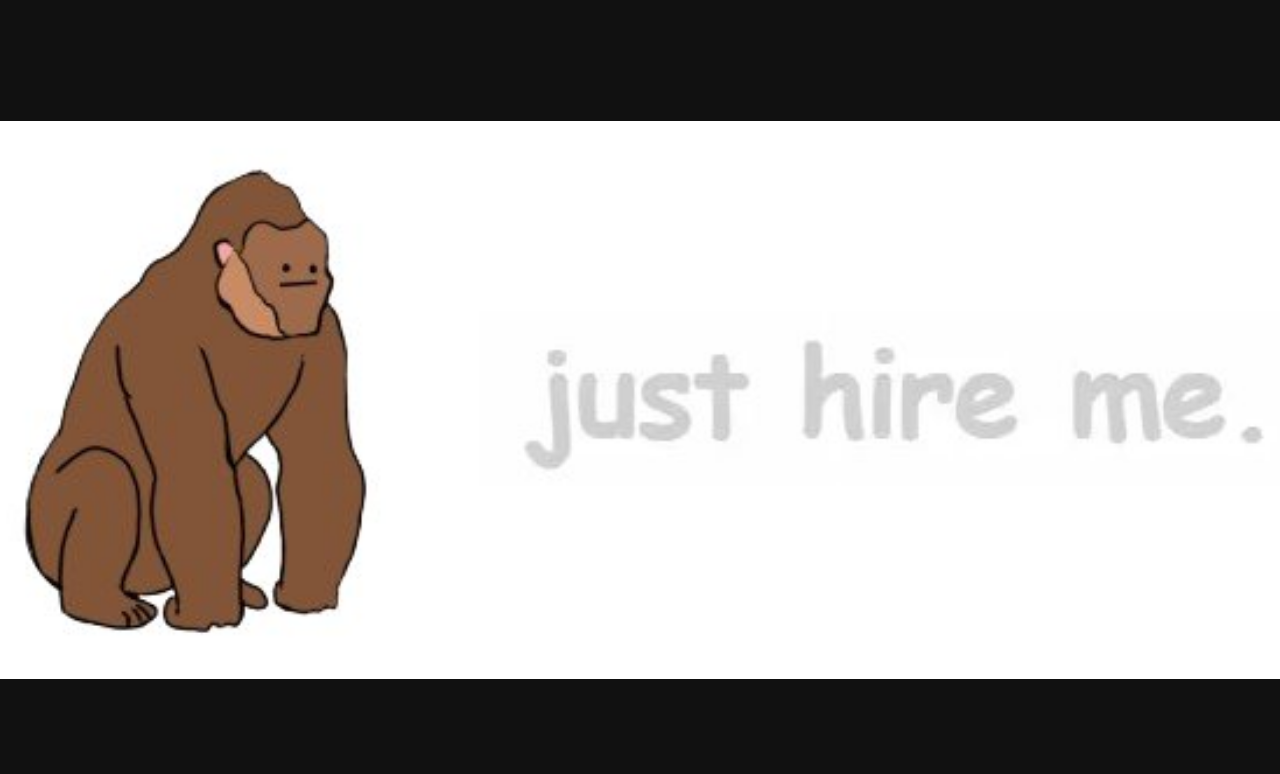
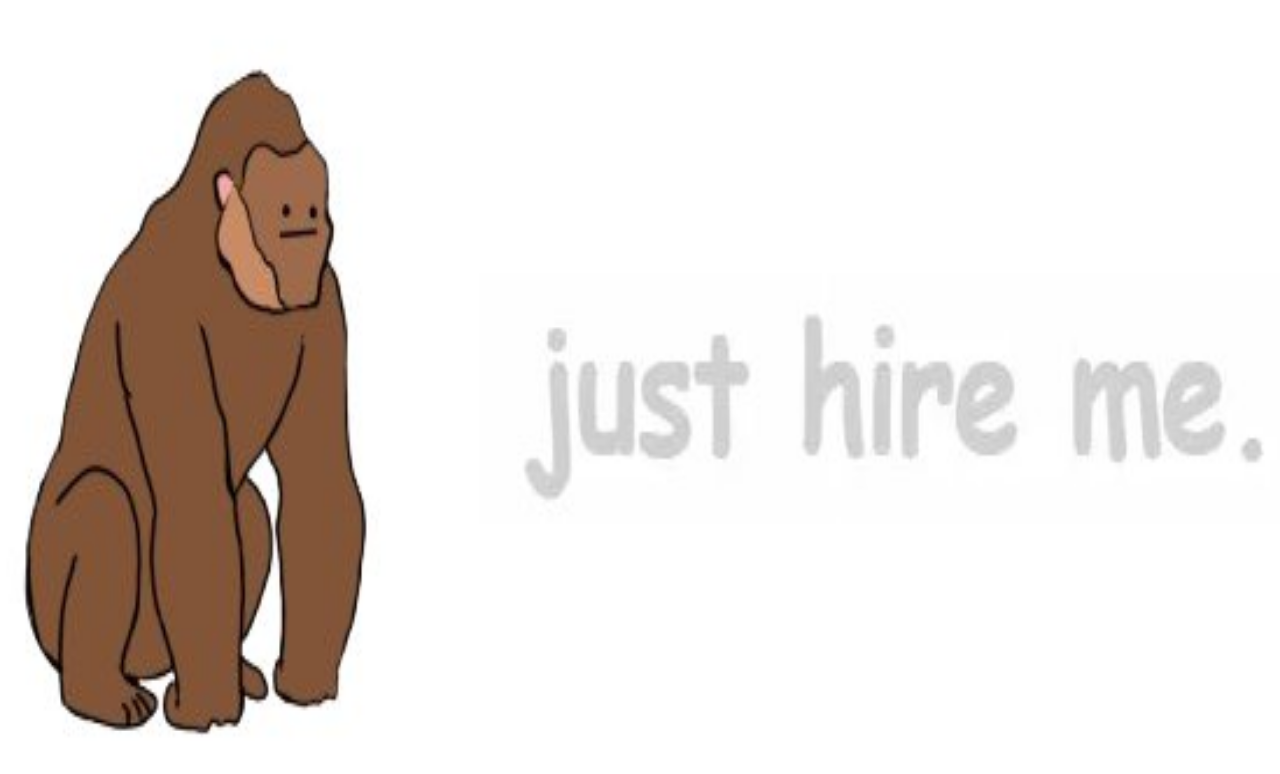
Before and after one commit to a4studios04/Just-Hire-me, a plain HTML site: page index.html in a window 1280 px wide. Drawn offline with Linux system fonts and the light colour scheme.

Commit message:
Modify body styles and image properties in index.html
Updated body styles to prevent overflow and adjusted image display properties.

```diff
--- a/index.html
+++ b/index.html
@@ -1,7 +1,7 @@
 <!DOCTYPE html>
 <html>
 <head><title>Just Hire Me</title></head>
-<body style="background:#111; margin:0; padding:0; width:100vw; height:100vh; display:flex; justify-content:center; align-items:center;">
-  <img src="gorilla_just_hire_me_final.png" style="width:100vw; height:100vh; object-fit:contain;">
+<body style="background:#111; margin:0; padding:0; overflow:hidden;">
+  <img src="gorilla_just_hire_me_final.png" style="width:100%; height:100vh; object-fit:fill; display:block;">
 </body>
 </html>
```
